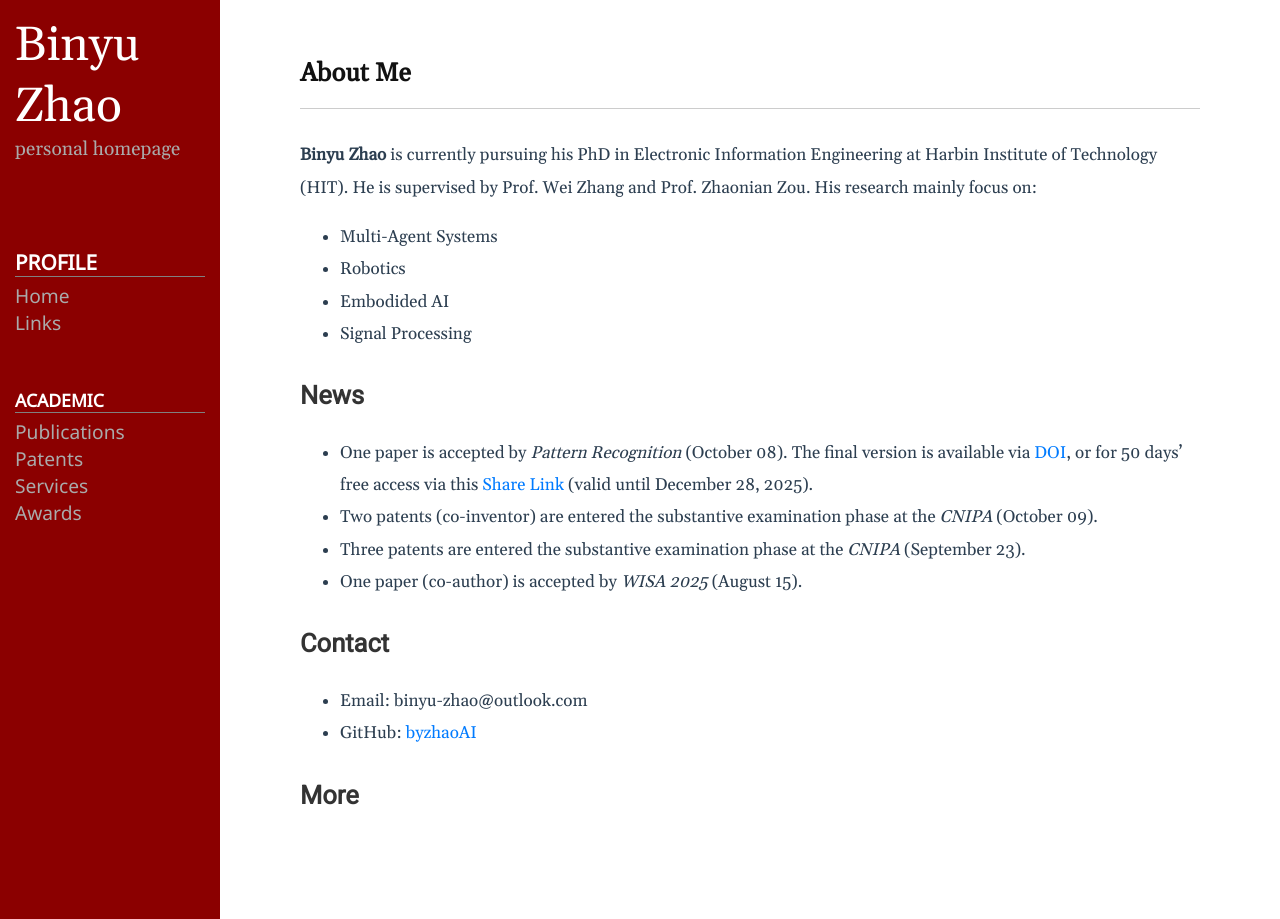
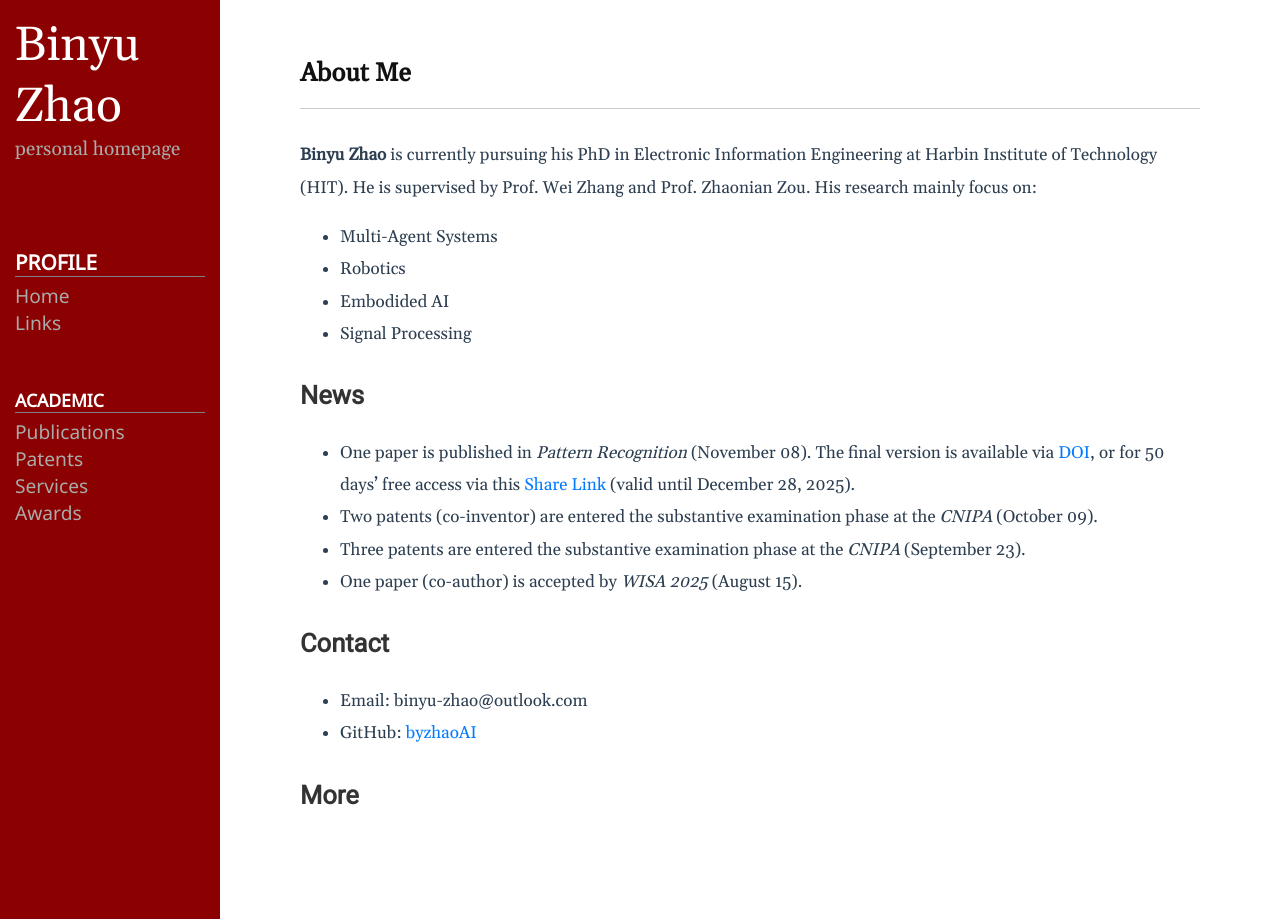
Before and after one commit to byzhaoAI/byzhaoAI.github.io, a Jekyll site: the page built from README.md, in a window 1280 px wide. Built offline with Jekyll 4.4.1, drawn with Linux system fonts in a browser that asks for light colours.

Commit message:
update PR paper status

```diff
--- a/_includes/home.html
+++ b/_includes/home.html
@@ -21,7 +21,7 @@
 
     <h2>Recent News</h2>
     <ul>
-      <li>One paper is accepted by <em>Pattern Recognition</em> (October 08). The final version is available via <a href="https://doi.org/10.1016/j.patcog.2025.112591">DOI</a>, or for 50 days' free access via this <a href="https://authors.elsevier.com/a/1m40D77nKsBm-">Share Link</a> (valid until December 28, 2025).</li>
+      <li>One paper is published in <em>Pattern Recognition</em> (November 08). The final version is available via <a href="https://doi.org/10.1016/j.patcog.2025.112591">DOI</a>, or for 50 days' free access via this <a href="https://authors.elsevier.com/a/1m40D77nKsBm-">Share Link</a> (valid until December 28, 2025).</li>
       <li>Two patents (co-inventor) are entered the substantive examination phase at the <em>CNIPA</em> (October 09).</li>
       <li>Three patents are entered the substantive examination phase at the <em>CNIPA</em> (September 23).</li>
       <li>One paper (co-author) is accepted by <em>WISA 2025</em> (August 15).</li>
```
Also changed, not shown: README.md.
